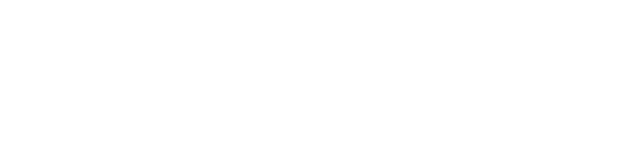
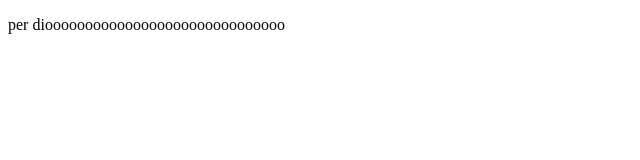
Before and after one commit to Carlomadella/project-work, a plain HTML site: page index2.html in a window 1280 px wide. Shown: the whole page, without its empty margins (0-640 px from the left). Drawn offline with Linux system fonts and the light colour scheme.

Commit message:
[NuovoIndex]

```diff
--- a/index2.html
+++ b/index2.html
@@ -9,6 +9,11 @@
 
 <body>
 
+
+    <div>
+        <p> per dioooooooooooooooooooooooooooooo</p>
+    </div>
+
 </body>
 
 </html>
```
